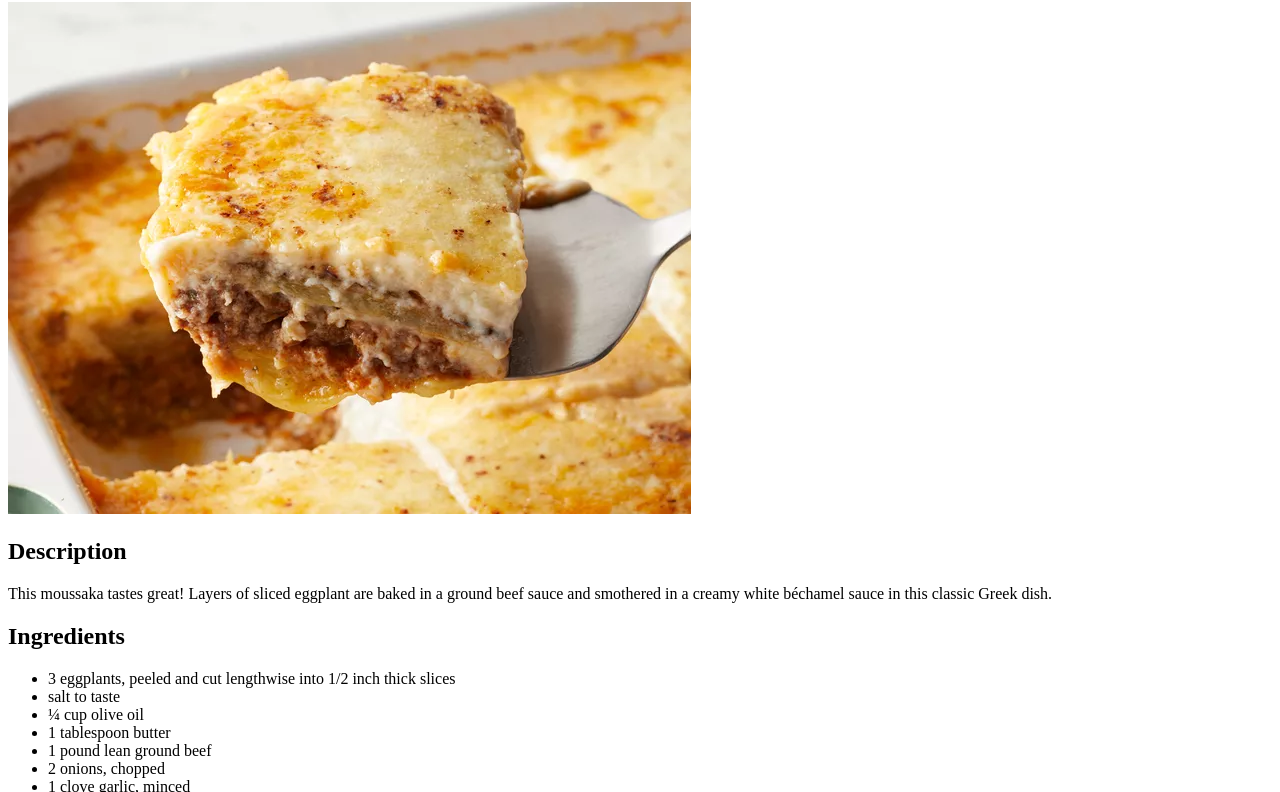
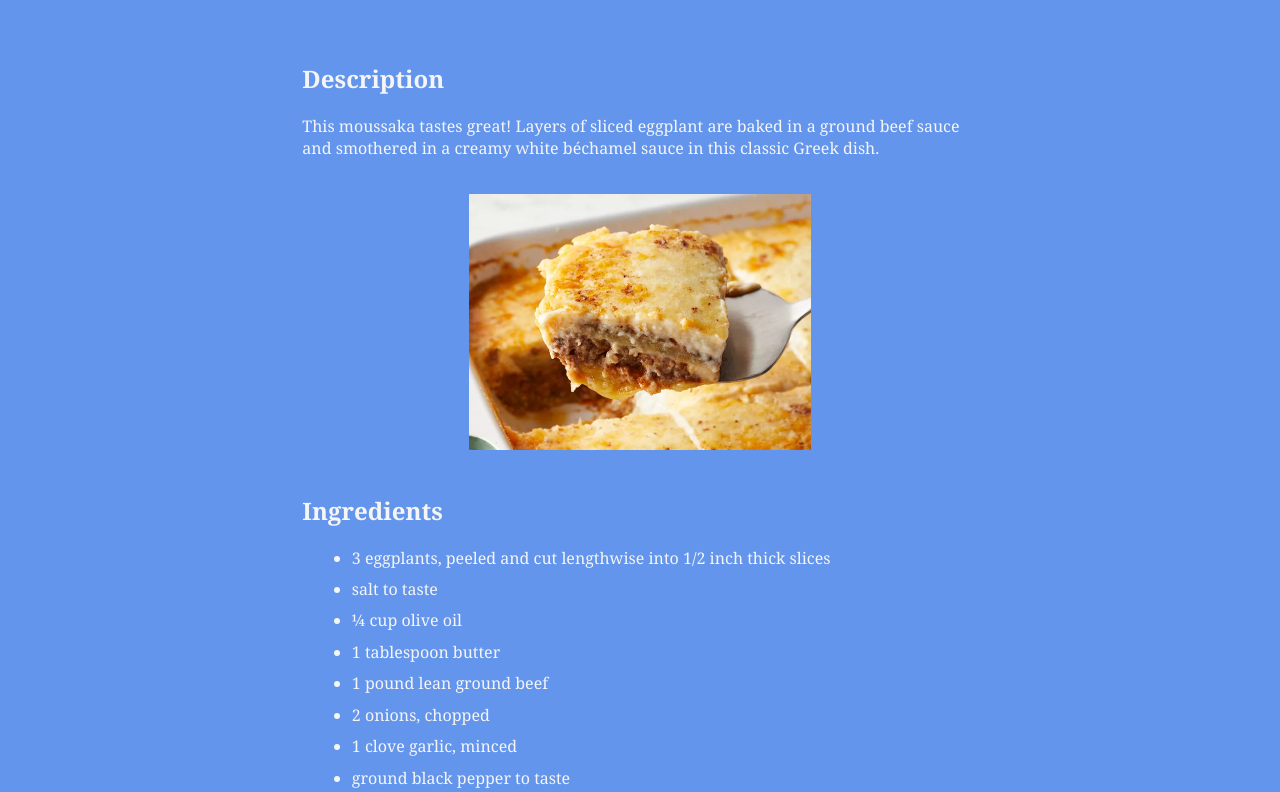
Before and after one commit to adam-dev255/odin-recipes, a plain HTML site: page recipes/moussaka.html in a window 1280 px wide. Shown: the part 78-870 px from the top of the page. Drawn offline with Linux system fonts and the light colour scheme.

Commit message:
Style the recipe pages

```diff
--- a/css/style.css
+++ b/css/style.css
@@ -1,4 +1,30 @@
+
+body {
+    font-family: Cambria, Cochin, Georgia, Times, 'Times New Roman', serif;
+
+    background-color: cornflowerblue;
+    color: whitesmoke;
+
+    margin-inline: 8cm;
+}
 
 h1 {
     text-align: center;
+
+    margin-bottom: 2cm;
 }
+
+img {
+    width: auto;
+    height: 256px;
+
+    margin-block: 0.5cm;
+}
+
+.center {
+    text-align: center;
+}
+
+li {
+    margin: 0.25cm;
+}
--- a/recipes/moussaka.html
+++ b/recipes/moussaka.html
@@ -12,10 +12,10 @@
     <body>
         <h1>Moussaka</h1>
 
-        <img src="../img/moussaka.webp">
-
         <h2>Description</h2>
         <p>This moussaka tastes great! Layers of sliced eggplant are baked in a ground beef sauce and smothered in a creamy white béchamel sauce in this classic Greek dish.</p>
+
+        <div class="center"><img src="../img/moussaka.webp"></div>
 
         <h2>Ingredients</h2>
 
```
Also changed, not shown: recipes/greek-baklava.html (+2 -2 lines), recipes/greek-chicken.html (+2 -2 lines), recipes/greek-orzo-salad.html (+2 -2 lines), recipes/souvlaki.html (+2 -2 lines).
